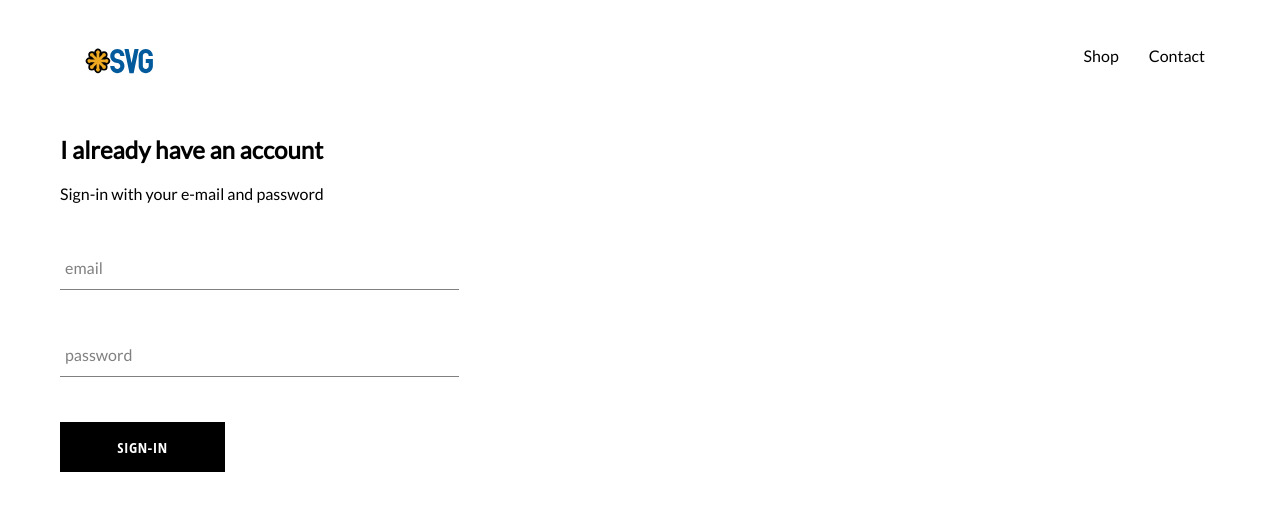
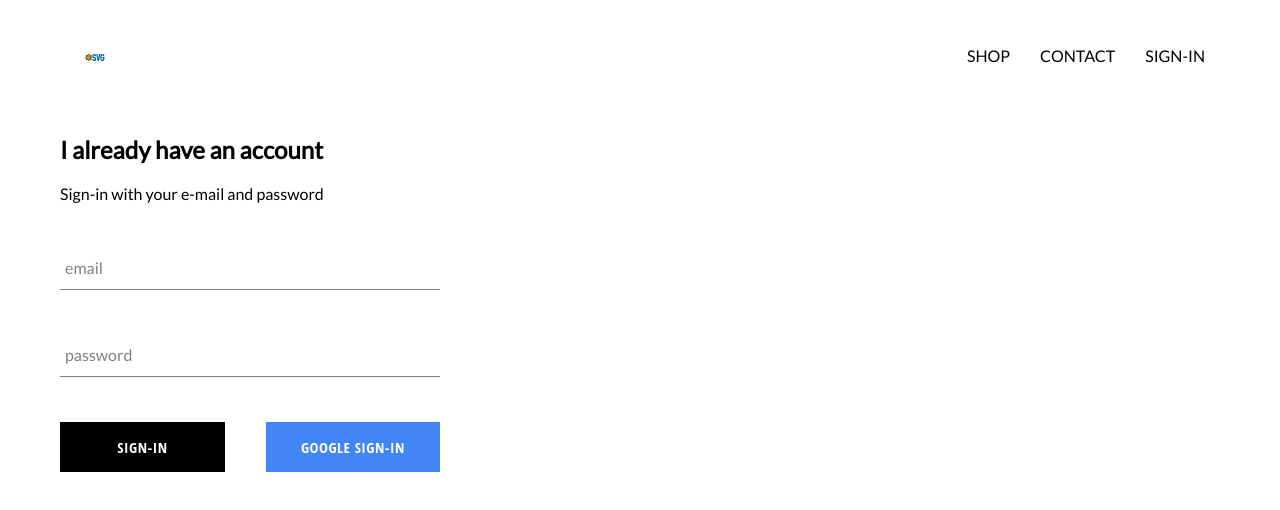
Before and after one commit to fayzsuhrob/mobioshop, a React (Create React App) app: page /signin in a window 1280 px wide. Shown: the top 510 px of the page. Built offline with nearby package versions, Linux system fonts and the light colour scheme; no server answers.

Commit message:
firebase google auth

```diff
--- a/src/App.css
+++ b/src/App.css
@@ -7,3 +7,7 @@
     text-decoration: none;
     color: black;
 }
+
+* {
+    box-sizing: border-box;
+}
--- a/src/App.js
+++ b/src/App.js
@@ -5,11 +5,34 @@
 import ShopPage from './pages/shop/shop.component';
 import Header from './components/header/header.component';
 import SignInAndSignUpPage from "./pages/sign-in-and-sign-up/sign-in-and-sign-up.component";
+import {auth} from './firebase/firebase.utils';
 
-function App() {
+class App extends React.Component {
+    constructor() {
+      super()
+
+      this.state = {
+        currentUser: null
+      };
+    }
+
+    unsubscribeFromAuth = null;
+
+    componentDidMount() {
+      this.unsubscribeFromAuth = auth.onAuthStateChanged(user => {
+        this.setState({currentUser: user});
+        console.log(user);
+      });
+    }
+
+    componentWillUnmount() {
+      this.unsubscribeFromAuth();
+    }
+
+    render() {
       return (
         <div>
-      <Header />
+          <Header currentUser = {this.state.currentUser} />
           <Switch>
             <Route exact path = '/' component = {HomePage} />
             <Route exact path = '/shop' component = {ShopPage} />
@@ -18,5 +41,6 @@
         </div>
       );
     }
+}
 
 export default App;
--- a/src/components/custom-button/custom-button.component.jsx
+++ b/src/components/custom-button/custom-button.component.jsx
@@ -2,8 +2,8 @@
 
 import './custom-button.styles.scss';
 
-const CustomButton = ({children, ...otherProps}) => (
-    <button className = 'custom-button' {...otherProps}>
+const CustomButton = ({children, isGoogleSignIn, ...otherProps}) => (
+    <button className = {`${isGoogleSignIn ? 'google-sign-in' : ''} custom-button`} {...otherProps}>
         {children}
     </button>
 );
--- a/src/components/custom-button/custom-button.styles.scss
+++ b/src/components/custom-button/custom-button.styles.scss
@@ -19,4 +19,14 @@
       color: black;
       border: 1px solid black;
     }
+
+    &.google-sign-in {
+      background-color: #4285f4;
+      color: white;
+
+      &:hover {
+        background-color: #357ae8;
+        border: none;
+      }
+    }
   }
--- a/src/components/header/header.component.jsx
+++ b/src/components/header/header.component.jsx
@@ -1,17 +1,23 @@
 import React from "react";
 import {Link} from 'react-router-dom';
 import { ReactComponent as Logo } from "../../assets/logo.svg";
+import { auth } from "../../firebase/firebase.utils";
 
 import './header.styles.scss';
 
-const Header = () => (
+const Header = ({ currentUser}) => (
     <div className = 'header'>
         <Link className = 'logo-container' to = '/'>
             <Logo className = 'logo' />
         </Link>
         <div className = 'options'>
-            <Link className = 'option' to = '/shop'>Shop</Link>
-            <Link className = 'option' to = '/contact'>Contact</Link>
+            <Link className = 'option' to = '/shop'>SHOP</Link>
+            <Link className = 'option' to = '/contact'>CONTACT</Link>
+            {
+                currentUser ?
+                <div className = 'option' onClick = {() => auth.signOut()}>SIGN-OUT</div> :
+                <Link className = 'option' to = '/signin'>SIGN-IN</Link>
+            }
         </div>
     </div>
 )
--- a/src/components/header/header.styles.scss
+++ b/src/components/header/header.styles.scss
@@ -20,6 +20,7 @@
 
       .option {
         padding: 10px 15px;
+        cursor: pointer;
       }
     }
   }
--- a/src/components/sign-in/sign-in.component.jsx
+++ b/src/components/sign-in/sign-in.component.jsx
@@ -1,6 +1,8 @@
 import React from 'react';
 import FormInput from '../form-input/form-input.component'
 import CustomButton from '../custom-button/custom-button.component';
+
+import { signInWithGoogle } from "../../firebase/firebase.utils";
 
 import './sign-in.styles.scss';
 
@@ -49,11 +51,17 @@
                     name = 'password'
                     type = 'password'
                     label = 'password'
+                    handleChange = {this.handleChange}
                     value = {this.state.password}
                     required
                     />
 
-                    <CustomButton type = 'submit'>Sign-in</CustomButton>
+                    <div className = 'buttons'>
+                        <CustomButton type = 'submit'>Sign-in</CustomButton>
+                        <CustomButton onClick = {signInWithGoogle} isGoogleSignIn>
+                        Google Sign-in
+                        </CustomButton>
+                    </div>
                 </form>
             </div>
         )
--- a/src/components/sign-in/sign-in.styles.scss
+++ b/src/components/sign-in/sign-in.styles.scss
@@ -1,9 +1,14 @@
 .sign-in {
-    width: 30vw;
+    width: 380px;
     display: flex;
     flex-direction: column;
 
     .title {
         margin: 10px 0;
     }
+
+    .buttons {
+        display: flex;
+        justify-content: space-between;
+    }
 }
--- /dev/null
+++ b/src/firebase/firebase.utils.js
@@ -0,0 +1,26 @@
+import firebase from "firebase/app";
+
+import 'firebase/firestore';
+import 'firebase/auth';
+
+const config = {
+    apiKey: "AIzaSyCfDKHxR6aUSN3NmqrbcPOH-iFYt6SgbS4",
+    authDomain: "mobioshop-db.firebaseapp.com",
+    databaseURL: "https://mobioshop-db.firebaseio.com",
+    projectId: "mobioshop-db",
+    storageBucket: "mobioshop-db.appspot.com",
+    messagingSenderId: "146701538208",
+    appId: "1:146701538208:web:26cc436602b508f5b40ac5",
+    measurementId: "G-9BBPG4EWM5"
+  };
+
+firebase.initializeApp(config);
+
+export const auth = firebase.auth();
+export const firestore = firebase.firestore();
+
+const provider = new firebase.auth.GoogleAuthProvider();
+provider.setCustomParameters({prompt: 'select_account'});
+export const signInWithGoogle = () => auth.signInWithPopup(provider);
+
+export default firebase;
```
Also changed, not shown: public/logo192.png (added), public/manifest.json (added). Lines whose indentation alone changed are shown as unchanged.
